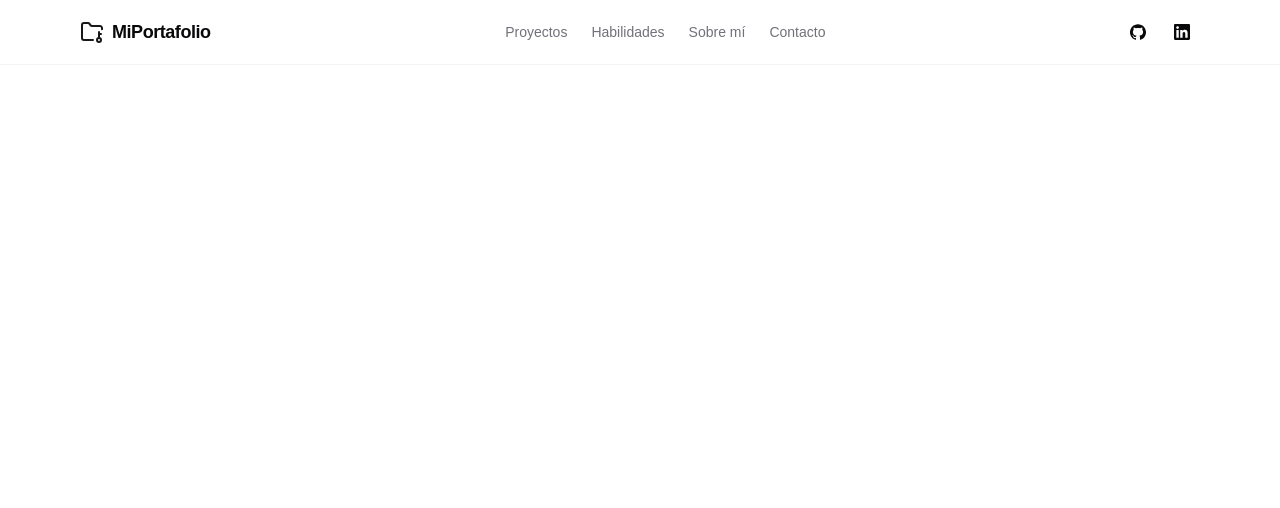
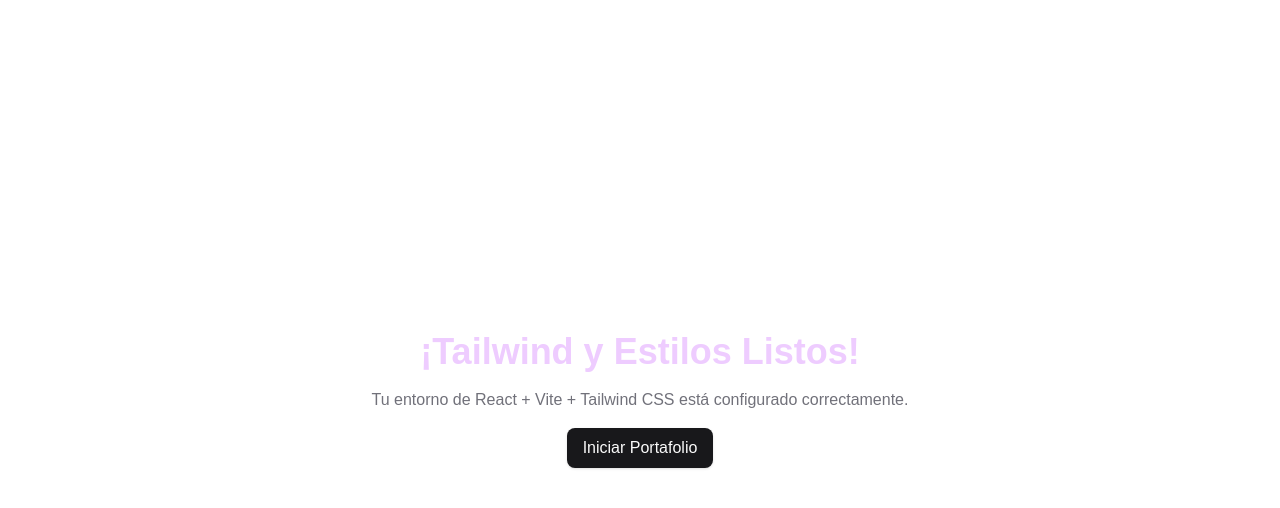
Before and after one commit to GORENTFUC/GORENTFUC.github.io, a React (Vite) app: page / in a window 1280 px wide. Shown: the top 508 px of the page. Built offline with nearby package versions, Linux system fonts and the light colour scheme.

Commit message:
feat(app): add style verification landing screen

```diff
--- a/src/App.tsx
+++ b/src/App.tsx
@@ -1,13 +1,11 @@
-import './App.css'
-import { Header } from "@/components/Header"
-
 export default function App() {
   return (
-    <div className="min-h-screen bg-background text-foreground antialiased">
-      <Header />
-      <main className="container mx-auto max-w-6xl px-4 py-12">
-        {/* Aquí irá la sección Hero y las demás secciones */}
-      </main>
+    <div className="min-h-screen bg-background text-foreground flex flex-col items-center justify-center p-6 space-y-4">
+      <h1 className="text-4xl font-bold text-accent">¡Tailwind y Estilos Listos!</h1>
+      <p className="text-muted-foreground">Tu entorno de React + Vite + Tailwind CSS está configurado correctamente.</p>
+      <button className="px-4 py-2 bg-primary text-primary-foreground rounded-md shadow hover:opacity-90 transition">
+        Iniciar Portafolio
+      </button>
     </div>
   )
 }
```
